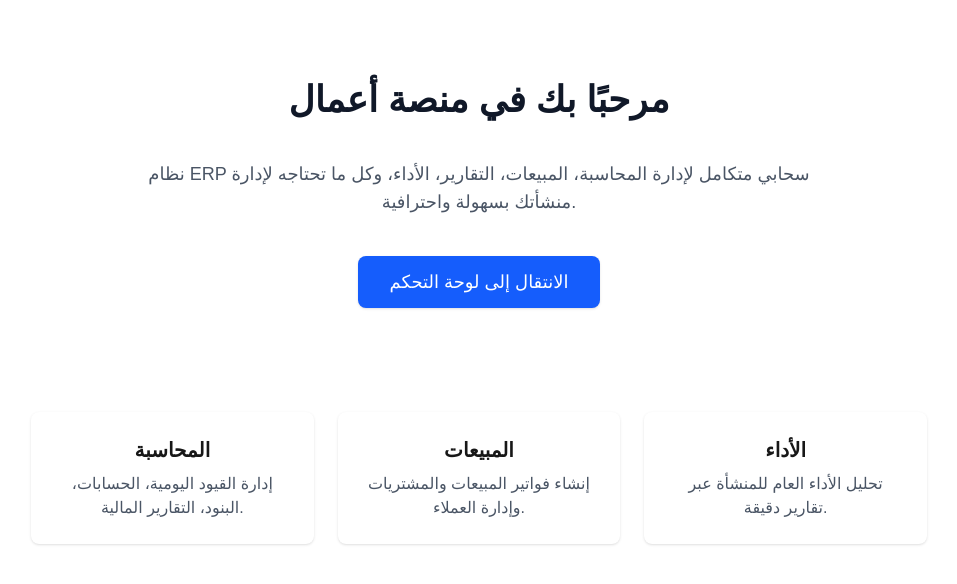
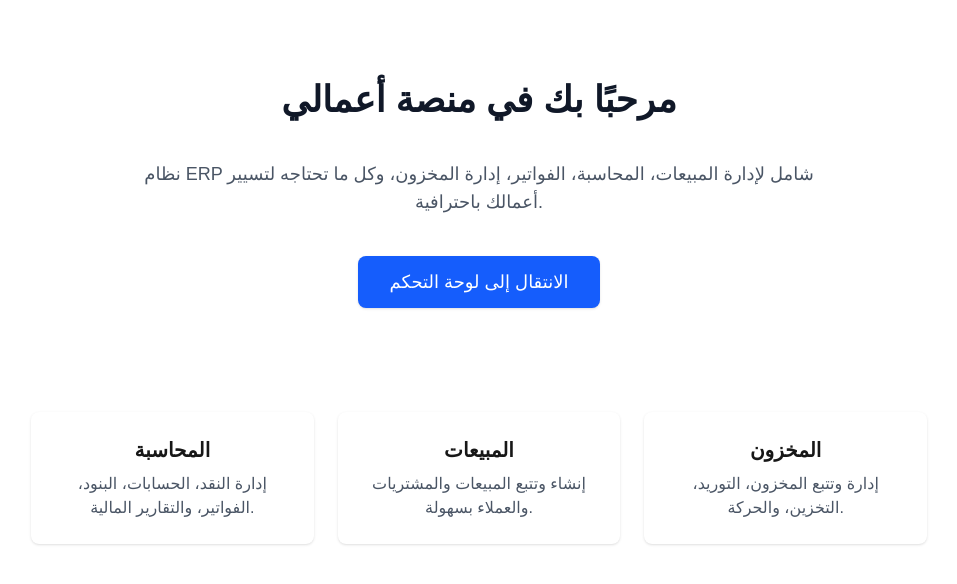
Before and after one commit to nawaqel2025-crypto/a3maly-platform, a Next.js app: page / in a window 1280 px wide. Shown: the top 584 px of the page, without its empty margins (161-1118 px from the left). Built offline with nearby package versions, Linux system fonts and the light colour scheme.

Commit message:
update project

```diff
--- a/app/page.tsx
+++ b/app/page.tsx
@@ -1,13 +1,13 @@
 export default function Home() {
   return (
     <main className="flex flex-col items-center text-center gap-10 py-20">
-
       <h1 className="text-4xl font-bold text-gray-900">
-        مرحبًا بك في منصة أعمال
+        مرحبًا بك في منصة أعمالي
       </h1>
 
       <p className="text-lg text-gray-600 max-w-2xl">
-        نظام ERP سحابي متكامل لإدارة المحاسبة، المبيعات، التقارير، الأداء، وكل ما تحتاجه لإدارة منشأتك بسهولة واحترافية.
+        نظام ERP شامل لإدارة المبيعات، المحاسبة، الفواتير، إدارة المخزون، وكل
+        ما تحتاجه لتسيير أعمالك باحترافية.
       </p>
 
       <a
@@ -18,24 +18,27 @@ export default function Home() {
       </a>
 
       <section className="grid grid-cols-1 md:grid-cols-3 gap-6 mt-16 max-w-4xl w-full">
-
         <div className="bg-white p-6 shadow rounded-lg">
           <h3 className="text-xl font-bold mb-2">المحاسبة</h3>
-          <p className="text-gray-600">إدارة القيود اليومية، الحسابات، البنود، التقارير المالية.</p>
+          <p className="text-gray-600">
+            إدارة النقد، الحسابات، البنود، الفواتير، والتقارير المالية.
+          </p>
         </div>
 
         <div className="bg-white p-6 shadow rounded-lg">
           <h3 className="text-xl font-bold mb-2">المبيعات</h3>
-          <p className="text-gray-600">إنشاء فواتير المبيعات والمشتريات وإدارة العملاء.</p>
+          <p className="text-gray-600">
+            إنشاء وتتبع المبيعات والمشتريات والعملاء بسهولة.
+          </p>
         </div>
 
         <div className="bg-white p-6 shadow rounded-lg">
-          <h3 className="text-xl font-bold mb-2">الأداء</h3>
-          <p className="text-gray-600">تحليل الأداء العام للمنشأة عبر تقارير دقيقة.</p>
+          <h3 className="text-xl font-bold mb-2">المخزون</h3>
+          <p className="text-gray-600">
+            إدارة وتتبع المخزون، التوريد، التخزين، والحركة.
+          </p>
         </div>
-
       </section>
-
     </main>
   );
 }
--- a/next.config.ts
+++ b/next.config.js
@@ -1,6 +1,6 @@
 /** @type {import('next').NextConfig} */
 const nextConfig = {
-  output: "standalone",
+  reactStrictMode: true,
 };
 
-export default nextConfig;
+module.exports = nextConfig;
```
Also changed, not shown: 1 other file (tests, documents, lock files or other folders).
